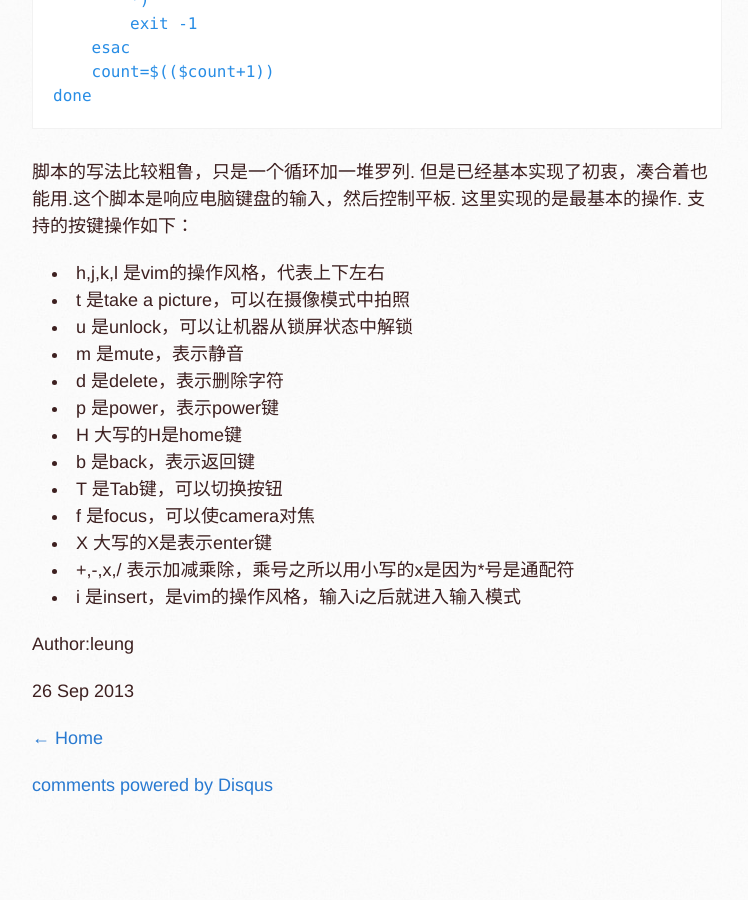
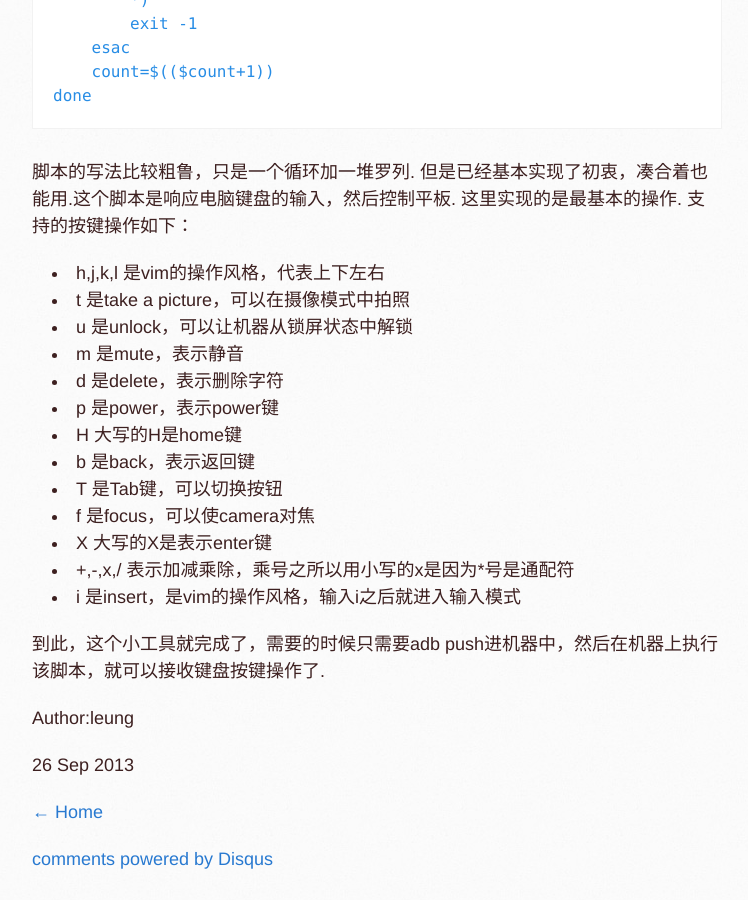
Before and after one commit to huolinliang/blog_leung, a Jekyll site: the page built from _posts/2013-09-26-input-simulate.html, in a window 1280 px wide and 900 px high, scrolled down 2292 px. Shown: the whole window, without its empty margins (138-886 px from the left). Built offline with Jekyll 4.4.1, drawn with Linux system fonts in a browser that asks for light colours; Markdown is read by kramdown in place of the engine named in the settings; comment, search, counter and statistics services are not loaded; before the commit the page ends 3118 px from its top, so only the background shows below that.

Commit message:
add a  line

```diff
--- a/_posts/2013-09-26-input-simulate.html
+++ b/_posts/2013-09-26-input-simulate.html
@@ -102,5 +102,6 @@ done
 <li>+,-,x,/ 表示加减乘除，乘号之所以用小写的x是因为*号是通配符</li>
 <li>i 是insert，是vim的操作风格，输入i之后就进入输入模式</li>
 </ul>
+<p>到此，这个小工具就完成了，需要的时候只需要adb push进机器中，然后在机器上执行该脚本，就可以接收键盘按键操作了.</p>
 <p>Author:leung</p>
 <p>{{ page.date | date_to_string }}</p>
```
